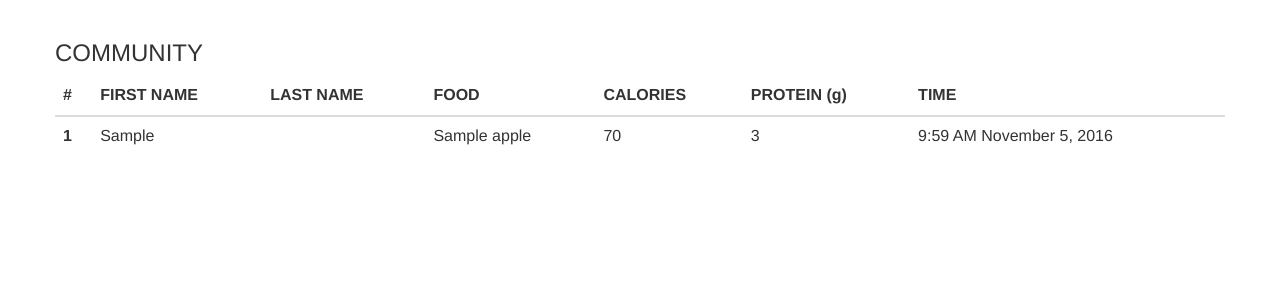
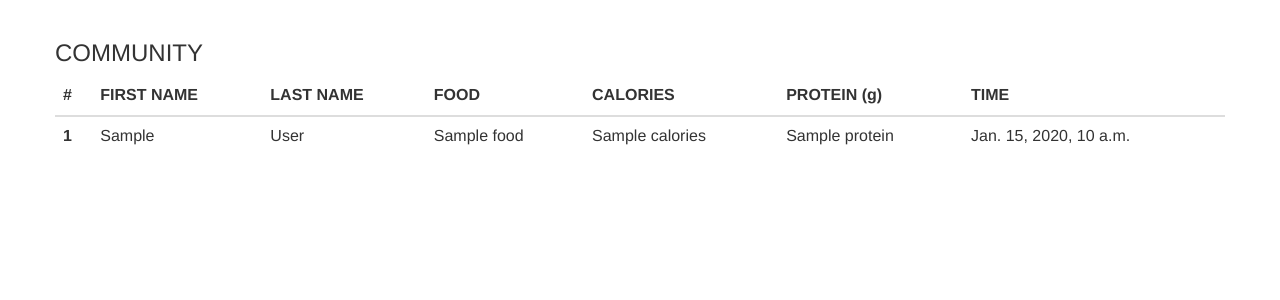
Before and after one commit to Sunk1st/FitnessApp, a Django app: template apps/blueSquirrelsFitnessApp/templates/blueSquirrelsFitnessApp/bootstrap/community.html in a window 1280 px wide. Shown: the part 52-352 px from the top of the page. Run offline with Django 3.2, Linux system fonts and the light colour scheme; the template is opened without the code that fills it: most values are stand-ins (such as "Sample title", 1, 10 or a date in 2020); some libraries are stand-ins or nearby versions.

Commit message:
start of day

```diff
--- a/apps/blueSquirrelsFitnessApp/templates/blueSquirrelsFitnessApp/bootstrap/community.html
+++ b/apps/blueSquirrelsFitnessApp/templates/blueSquirrelsFitnessApp/bootstrap/community.html
@@ -45,15 +45,15 @@
 			    	</tr>
 			  	</thead>
 			  	<tbody>
-			  		{% for food in eaten %}
+			  		{% for food in foods %}
 			    	<tr>
 			      		<th scope="row">1</th>
 				      	<td>{{food.user.first_name}}</td>
-				      	<td>{{user.last_name}}</td>
-				      	<td>{{Apple}}</td>
-				      	<td>70</td>
-				      	<td>3</td>
-				      	<td>9:59 AM November 5, 2016</td>
+				      	<td>{{food.user.last_name}}</td>
+				      	<td>{{food.food}}</td>
+				      	<td>{{food.calories}}</td>
+				      	<td>{{food.protein}}</td>
+				      	<td>{{food.created_at}}</td>
 			    	</tr>
 			    	{% endfor %}
 			  	</tbody>
--- a/apps/blueSquirrelsFitnessApp/views.py
+++ b/apps/blueSquirrelsFitnessApp/views.py
@@ -50,9 +50,9 @@ def analysis(request):
 def community(request):
 	context = {
 		'user' : User.objects.get(email=request.session['user']),
-		'users' : User.objects.all().exclude(email=request.session['user'])
+		'foods' : Food.objects.all()
 	}
-	return render(request, 'blueSquirrelsFitnessApp/bootstrap/community.html')
+	return render(request, 'blueSquirrelsFitnessApp/bootstrap/community.html', context)
 
 def food(request):
 
```
Also changed, not shown: db.sqlite3, 1 other file.
